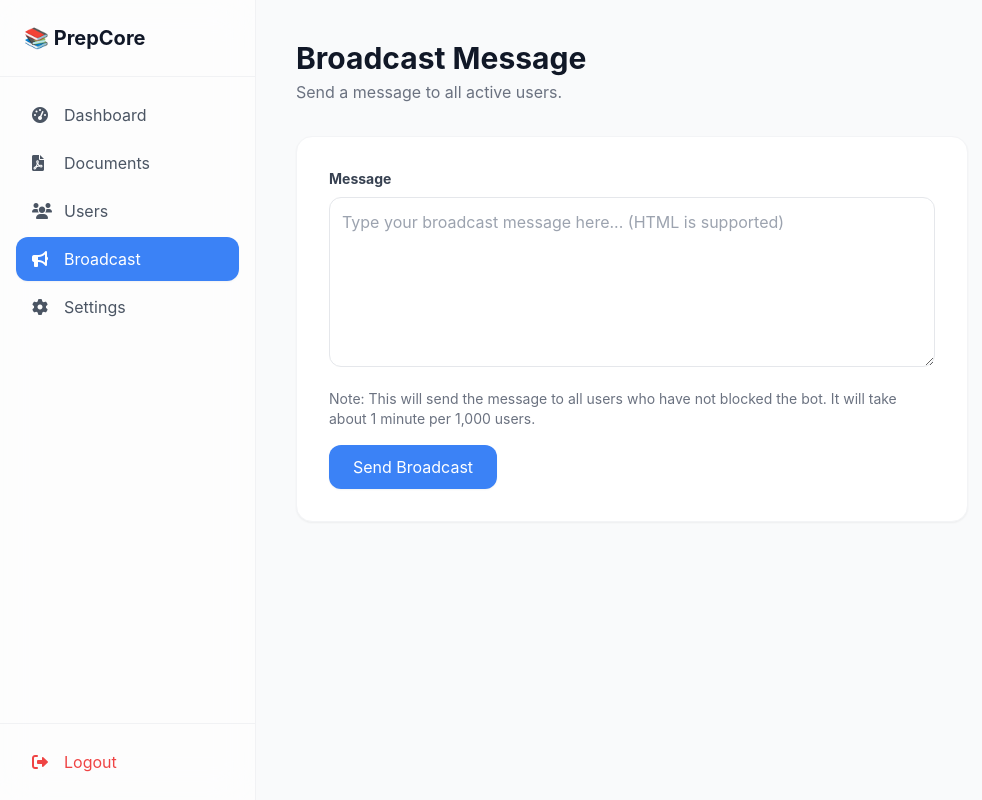
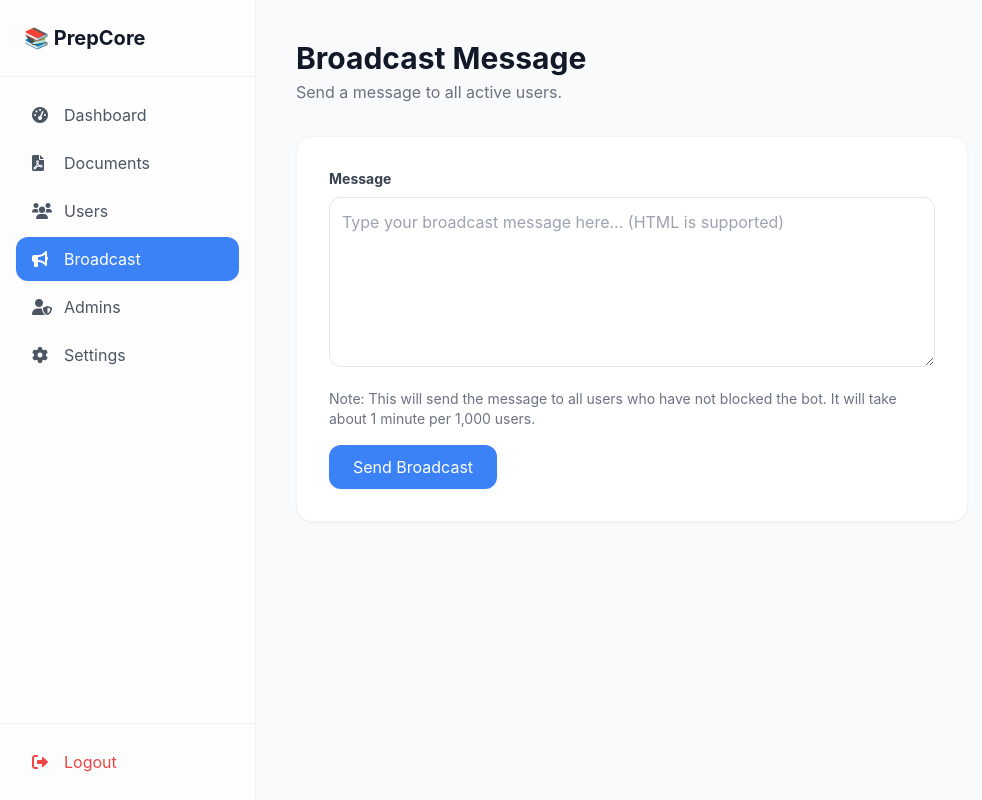
Before and after one commit to protoppertg/Best-telegram-file-share-bot, a FastAPI app: page /admin/broadcast in a window 1280 px wide. Shown: the whole page, without its empty margins (0-982 px from the left). Run offline with FastAPI, Linux system fonts and the light colour scheme; the visitor is signed in with stand-in values (Sample User, id 1); parts of the project's set-up code (start-up, migrations or seed data) failed here and were passed over; some libraries are stand-ins or nearby versions.

Commit message:
Update base.html

```diff
--- a/app/templates/base.html
+++ b/app/templates/base.html
@@ -33,6 +33,10 @@
             <a href="/admin/broadcast" class="flex items-center space-x-3 py-2.5 px-4 rounded-xl transition {{ 'bg-blue-500 text-white shadow-sm' if active == 'broadcast' else 'text-gray-600 hover:bg-gray-200/50' }}">
                 <i class="fas fa-bullhorn w-5"></i> <span>Broadcast</span>
             </a>
+            <!-- NEW ADMINS LINK -->
+            <a href="/admin/admins" class="flex items-center space-x-3 py-2.5 px-4 rounded-xl transition {{ 'bg-blue-500 text-white shadow-sm' if active == 'admins' else 'text-gray-600 hover:bg-gray-200/50' }}">
+                <i class="fas fa-user-shield w-5"></i> <span>Admins</span>
+            </a>
             <a href="/admin/settings" class="flex items-center space-x-3 py-2.5 px-4 rounded-xl transition {{ 'bg-blue-500 text-white shadow-sm' if active == 'settings' else 'text-gray-600 hover:bg-gray-200/50' }}">
                 <i class="fas fa-cog w-5"></i> <span>Settings</span>
             </a>
```
